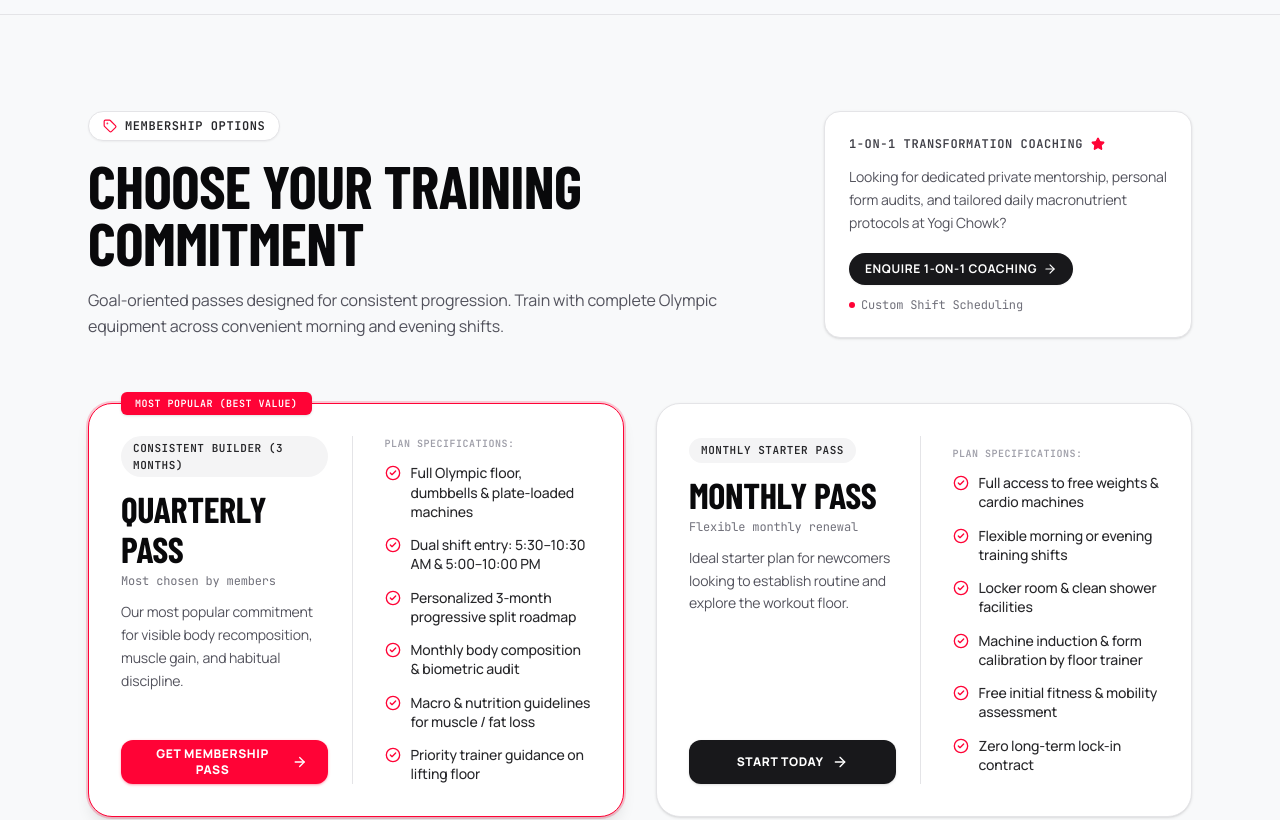
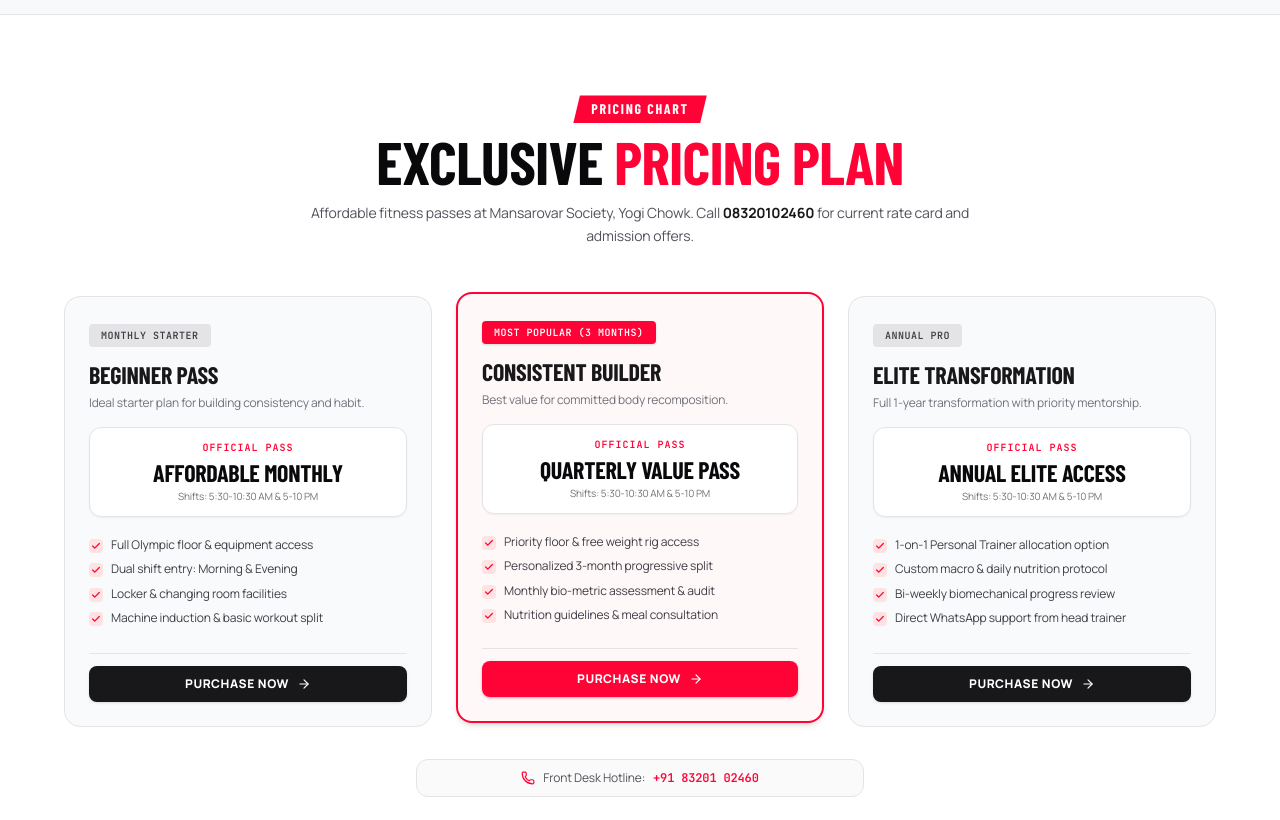
Before and after one commit to Dhruv0055/Mahadevfitness, a React (Vite) app: page / in a window 1280 px wide. Shown: the part 4920-5740 px from the top of the page. Built offline with nearby package versions, Linux system fonts and the light colour scheme; a web font is replaced by a local one.

Commit message:
Undo watermelon pricing-3 and restore previous compact membership pricing design

```diff
--- a/src/components/MembershipPlans.tsx
+++ b/src/components/MembershipPlans.tsx
@@ -1,224 +1,196 @@
 import React from 'react';
-import { Tag, Star, CheckCircle2, ArrowRight, Phone } from 'lucide-react';
-
-interface PricingFeature {
-  text: string;
-}
-
-interface PricingPlan {
-  id: string;
-  name: string;
-  price: string;
-  billingPeriod?: string;
-  description: string;
-  isPopular?: boolean;
-  popularBadgeText?: string;
-  features: PricingFeature[];
-  buttonText: string;
-}
-
-interface EnterprisePlan {
-  title: string;
-  description: string;
-  buttonText: string;
-  footnote: string;
-}
+import { motion } from 'framer-motion';
+import { Check, ArrowRight, Phone } from 'lucide-react';
+import type { PlanItem } from '../types';
 
 interface MembershipPlansProps {
   onSelectPlan: (planName: string) => void;
 }
 
 export const MembershipPlans: React.FC<MembershipPlansProps> = ({ onSelectPlan }) => {
-  const badgeText = "MEMBERSHIP OPTIONS";
-  const title = "Choose Your Training Commitment";
-  const subtitle = "Goal-oriented passes designed for consistent progression. Train with complete Olympic equipment across convenient morning and evening shifts.";
-
-  const enterprisePlan: EnterprisePlan = {
-    title: "1-ON-1 TRANSFORMATION COACHING",
-    description: "Looking for dedicated private mentorship, personal form audits, and tailored daily macronutrient protocols at Yogi Chowk?",
-    buttonText: "ENQUIRE 1-ON-1 COACHING",
-    footnote: "Custom Shift Scheduling"
-  };
-
-  const plans: PricingPlan[] = [
+  const plans: PlanItem[] = [
     {
-      id: 'consistent-builder',
-      name: 'CONSISTENT BUILDER (3 MONTHS)',
-      price: 'QUARTERLY PASS',
-      billingPeriod: 'Most chosen by members',
-      description: 'Our most popular commitment for visible body recomposition, muscle gain, and habitual discipline.',
-      isPopular: true,
-      popularBadgeText: 'MOST POPULAR (BEST VALUE)',
-      buttonText: 'GET MEMBERSHIP PASS',
+      id: 'flexible',
+      name: 'BEGINNER PASS',
+      badge: 'MONTHLY STARTER',
+      description: 'Ideal starter plan for building consistency and habit.',
+      priceNote: 'AFFORDABLE MONTHLY',
+      popular: false,
       features: [
-        { text: 'Full Olympic floor, dumbbells & plate-loaded machines' },
-        { text: 'Dual shift entry: 5:30–10:30 AM & 5:00–10:00 PM' },
-        { text: 'Personalized 3-month progressive split roadmap' },
-        { text: 'Monthly body composition & biometric audit' },
-        { text: 'Macro & nutrition guidelines for muscle / fat loss' },
-        { text: 'Priority trainer guidance on lifting floor' }
-      ]
+        'Full Olympic floor & equipment access',
+        'Dual shift entry: Morning & Evening',
+        'Locker & changing room facilities',
+        'Machine induction & basic workout split'
+      ],
+      ctaText: 'PURCHASE NOW'
     },
     {
-      id: 'starter-flex',
-      name: 'MONTHLY STARTER PASS',
-      price: 'MONTHLY PASS',
-      billingPeriod: 'Flexible monthly renewal',
-      description: 'Ideal starter plan for newcomers looking to establish routine and explore the workout floor.',
-      isPopular: false,
-      buttonText: 'START TODAY',
+      id: 'consistent',
+      name: 'CONSISTENT BUILDER',
+      badge: 'MOST POPULAR (3 MONTHS)',
+      description: 'Best value for committed body recomposition.',
+      priceNote: 'QUARTERLY VALUE PASS',
+      popular: true,
       features: [
-        { text: 'Full access to free weights & cardio machines' },
-        { text: 'Flexible morning or evening training shifts' },
-        { text: 'Locker room & clean shower facilities' },
-        { text: 'Machine induction & form calibration by floor trainer' },
-        { text: 'Free initial fitness & mobility assessment' },
-        { text: 'Zero long-term lock-in contract' }
-      ]
+        'Priority floor & free weight rig access',
+        'Personalized 3-month progressive split',
+        'Monthly bio-metric assessment & audit',
+        'Nutrition guidelines & meal consultation'
+      ],
+      ctaText: 'PURCHASE NOW'
+    },
+    {
+      id: 'transform',
+      name: 'ELITE TRANSFORMATION',
+      badge: 'ANNUAL PRO',
+      description: 'Full 1-year transformation with priority mentorship.',
+      priceNote: 'ANNUAL ELITE ACCESS',
+      popular: false,
+      features: [
+        '1-on-1 Personal Trainer allocation option',
+        'Custom macro & daily nutrition protocol',
+        'Bi-weekly biomechanical progress review',
+        'Direct WhatsApp support from head trainer'
+      ],
+      ctaText: 'PURCHASE NOW'
     }
   ];
 
-  const footerText = "Looking for student concessions, annual elite passes, or corporate group admissions? Contact front desk directly at Mansarovar Society, Yogi Chowk: +91 83201 02460.";
+  return (
+    <section id="membership" className="relative py-16 sm:py-20 bg-white text-zinc-900 border-t border-zinc-200 overflow-hidden">
 
-  return (
-    <section id="membership" className="bg-[#F8F9FA] text-zinc-900 w-full py-16 sm:py-20 md:py-24 border-t border-zinc-200">
-      <div className="container mx-auto max-w-6xl px-4 md:px-6">
+      <div className="max-w-7xl mx-auto px-4 sm:px-6 lg:px-8 relative z-10">
 
-        {/* Header - 2 Columns (pricing-3 layout) */}
-        <div className="mb-12 sm:mb-16 flex flex-col items-start justify-between gap-8 lg:flex-row lg:gap-12">
+        {/* Section Header (Compact & Clean) */}
+        <div className="text-center max-w-2xl mx-auto mb-10 sm:mb-12">
+          <motion.div
+            initial={{ opacity: 0, y: -10 }}
+            whileInView={{ opacity: 1, y: 0 }}
+            viewport={{ once: true }}
+            className="inline-block mb-2.5"
+          >
+            <div className="brush-badge bg-[#FF0336] text-white text-xs sm:text-sm font-black tracking-widest uppercase">
+              PRICING CHART
+            </div>
+          </motion.div>
 
-          {/* Left Column */}
-          <div className="flex max-w-2xl flex-col items-start gap-4">
-            {badgeText && (
-              <div className="inline-flex items-center gap-2 rounded-full border border-zinc-200 bg-white px-3.5 py-1.5 text-xs font-mono font-bold text-zinc-800 shadow-xs">
-                <Tag className="h-3.5 w-3.5 text-[#FF0336]" />
-                <span className="uppercase tracking-wider">{badgeText}</span>
-              </div>
-            )}
+          <motion.h2
+            initial={{ opacity: 0, y: 15 }}
+            whileInView={{ opacity: 1, y: 0 }}
+            viewport={{ once: true }}
+            transition={{ delay: 0.1 }}
+            className="font-display text-4xl sm:text-5xl lg:text-6xl font-black uppercase text-zinc-950 leading-[0.95] tracking-tight mb-3"
+          >
+            Exclusive <span className="text-[#FF0336]">Pricing Plan</span>
+          </motion.h2>
 
-            <h2 className="font-display text-4xl font-black uppercase tracking-tight text-zinc-950 sm:text-5xl md:text-6xl leading-[0.95]">
-              {title}
-            </h2>
-
-            <p className="text-zinc-600 text-sm sm:text-base leading-relaxed">
-              {subtitle}
-            </p>
-          </div>
-
-          {/* Right Column (Personal Mentorship Callout from pricing-3) */}
-          <div className="flex w-full flex-col gap-3.5 rounded-2xl bg-white border border-zinc-200 p-5 sm:p-6 shadow-sm lg:w-1/3">
-            <div className="flex items-center gap-2 text-xs font-mono font-bold tracking-wider uppercase text-zinc-700">
-              <span>{enterprisePlan.title}</span>
-              <Star className="h-3.5 w-3.5 fill-[#FF0336] text-[#FF0336]" />
-            </div>
-
-            <p className="text-zinc-600 text-xs sm:text-sm leading-relaxed">
-              {enterprisePlan.description}
-            </p>
-
-            <div className="mt-1 flex flex-wrap items-center gap-3">
-              <button
-                onClick={() => onSelectPlan('Personal Training Mentorship')}
-                className="group inline-flex items-center justify-center rounded-full bg-zinc-900 hover:bg-[#FF0336] px-4 py-2 text-xs font-bold uppercase tracking-wider text-white transition-all shadow-xs"
-              >
-                <span>{enterprisePlan.buttonText}</span>
-                <ArrowRight className="ml-1.5 h-3.5 w-3.5 transition-transform group-hover:translate-x-1" />
-              </button>
-
-              <span className="flex items-center gap-1.5 text-xs font-mono text-zinc-500">
-                <span className="h-1.5 w-1.5 rounded-full bg-[#FF0336]" />
-                {enterprisePlan.footnote}
-              </span>
-            </div>
-          </div>
-
+          <motion.p
+            initial={{ opacity: 0, y: 15 }}
+            whileInView={{ opacity: 1, y: 0 }}
+            viewport={{ once: true }}
+            transition={{ delay: 0.15 }}
+            className="text-zinc-600 text-xs sm:text-sm leading-relaxed"
+          >
+            Affordable fitness passes at Mansarovar Society, Yogi Chowk. Call <strong className="text-zinc-900">08320102460</strong> for current rate card and admission offers.
+          </motion.p>
         </div>
 
-        {/* Pricing Cards Grid (pricing-3 card split architecture) */}
-        <div className="grid grid-cols-1 gap-6 md:gap-8 lg:grid-cols-2">
-          {plans.map((plan) => (
-            <div
-              key={plan.id}
-              className={`relative flex flex-col gap-6 rounded-3xl border bg-white p-6 transition-all duration-300 sm:flex-row sm:p-8 ${
-                plan.isPopular
-                  ? "border-[#FF0336] ring-2 ring-[#FF0336]/20 shadow-lg bg-[#FFFCFC]"
-                  : "border-zinc-200 shadow-sm hover:shadow-md"
-              }`}
-            >
-              {/* Popular Badge */}
-              {plan.isPopular && plan.popularBadgeText && (
-                <div className="absolute -top-3 left-6 sm:left-8 rounded-md bg-[#FF0336] px-3.5 py-1 text-[10px] font-mono font-black uppercase tracking-wider text-white shadow-sm">
-                  {plan.popularBadgeText}
-                </div>
-              )}
+        {/* 3 Compact Pricing Cards (Clean Gymate Light Aesthetic) */}
+        <div className="grid grid-cols-1 md:grid-cols-3 gap-5 sm:gap-6 items-stretch max-w-6xl mx-auto mb-8">
+          {plans.map((plan) => {
+            const isPopular = plan.popular;
 
-              {/* Card Left Side (Name, Price, Button) */}
-              <div className="flex flex-1 flex-col items-start border-b border-zinc-200 pb-6 sm:border-r sm:border-b-0 sm:pr-6 sm:pb-0 justify-between">
+            return (
+              <motion.div
+                key={plan.id}
+                initial={{ opacity: 0, y: 25 }}
+                whileInView={{ opacity: 1, y: 0 }}
+                viewport={{ once: true }}
+                transition={{ duration: 0.4 }}
+                className={`relative rounded-2xl p-5 sm:p-6 flex flex-col justify-between transition-all duration-300 hover:shadow-xl ${
+                  isPopular
+                    ? 'bg-[#FFF8F8] border-2 border-[#FF0336] shadow-md md:-translate-y-1'
+                    : 'bg-[#F9FAFB] border border-zinc-200 hover:border-zinc-300'
+                }`}
+              >
+                {/* Badge Tag */}
+                {plan.badge && (
+                  <div className="mb-3">
+                    <span
+                      className={`inline-block px-3 py-1 text-[10px] font-mono font-black uppercase tracking-wider rounded ${
+                        isPopular
+                          ? 'bg-[#FF0336] text-white shadow-sm'
+                          : 'bg-zinc-200 text-zinc-700'
+                      }`}
+                    >
+                      {plan.badge}
+                    </span>
+                  </div>
+                )}
+
                 <div>
-                  <div className="inline-block rounded-full bg-zinc-100 px-3 py-1 text-[11px] font-mono font-bold uppercase tracking-wider text-zinc-800 mb-3">
+                  <h3 className="font-display text-2xl font-black uppercase text-zinc-900 tracking-tight mb-1">
                     {plan.name}
+                  </h3>
+                  <p className="text-xs text-zinc-500 mb-4 line-clamp-1">
+                    {plan.description}
+                  </p>
+
+                  {/* Compact Pricing Block */}
+                  <div className="p-3 rounded-xl bg-white border border-zinc-200 text-center mb-5 shadow-xs">
+                    <span className="text-[10px] font-mono uppercase tracking-widest text-[#FF0336] font-extrabold block">
+                      OFFICIAL PASS
+                    </span>
+                    <span className="font-display text-2xl font-black text-zinc-950 mt-0.5 block">
+                      {plan.priceNote}
+                    </span>
+                    <span className="text-[10px] text-zinc-500 block">
+                      Shifts: 5:30-10:30 AM & 5-10 PM
+                    </span>
                   </div>
 
-                  <div className="font-display text-3xl sm:text-4xl font-black uppercase tracking-tight text-zinc-950 mb-1">
-                    {plan.price}
+                  {/* Features List */}
+                  <div className="space-y-2 mb-6">
+                    {plan.features.map((feature, fIdx) => (
+                      <div key={fIdx} className="flex items-start space-x-2">
+                        <div className="mt-0.5 w-3.5 h-3.5 rounded bg-red-100 text-[#FF0336] flex items-center justify-center shrink-0">
+                          <Check className="w-2.5 h-2.5 stroke-[3]" />
+                        </div>
+                        <span className="text-xs text-zinc-700 leading-snug">
+                          {feature}
+                        </span>
+                      </div>
+                    ))}
                   </div>
-
-                  {plan.billingPeriod && (
-                    <span className="text-xs font-mono text-zinc-500 block mb-3">
-                      {plan.billingPeriod}
-                    </span>
-                  )}
-
-                  <p className="text-zinc-600 text-xs sm:text-sm leading-relaxed mb-6">
-                    {plan.description}
-                  </p>
                 </div>
 
-                <div className="w-full mt-auto">
+                {/* Compact Button */}
+                <div className="pt-3 border-t border-zinc-200 mt-auto">
                   <button
                     onClick={() => onSelectPlan(plan.name)}
-                    className={`group flex h-11 w-full items-center justify-center rounded-xl px-5 text-xs font-black uppercase tracking-wider transition-all shadow-sm active:scale-95 ${
-                      plan.isPopular
-                        ? "bg-[#FF0336] hover:bg-[#E00230] text-white shadow-[#FF0336]/30"
-                        : "bg-zinc-900 hover:bg-[#FF0336] text-white"
+                    className={`w-full py-2.5 px-4 text-xs font-black uppercase tracking-wider rounded-lg flex items-center justify-center space-x-2 transition-all active:scale-95 shadow-sm ${
+                      isPopular
+                        ? 'bg-[#FF0336] hover:bg-[#E00230] text-white shadow-[#FF0336]/30'
+                        : 'bg-zinc-900 hover:bg-[#FF0336] text-white'
                     }`}
                   >
-                    <span>{plan.buttonText}</span>
-                    <ArrowRight className="ml-2 h-4 w-4 transition-transform group-hover:translate-x-1" />
+                    <span>{plan.ctaText}</span>
+                    <ArrowRight className="w-3.5 h-3.5" />
                   </button>
                 </div>
-              </div>
-
-              {/* Card Right Side (Features List) */}
-              <div className="flex flex-1 flex-col justify-center sm:pl-2">
-                <span className="text-[10px] font-mono uppercase tracking-wider text-zinc-400 font-bold mb-3 block">
-                  PLAN SPECIFICATIONS:
-                </span>
-                <ul className="space-y-3 sm:space-y-3.5">
-                  {plan.features.map((feature, index) => (
-                    <li key={index} className="flex items-start gap-2.5">
-                      <CheckCircle2 className="mt-0.5 h-4 w-4 shrink-0 text-[#FF0336]" />
-                      <span className="text-xs sm:text-sm font-medium text-zinc-800 leading-snug">
-                        {feature.text}
-                      </span>
-                    </li>
-                  ))}
-                </ul>
-              </div>
-
-            </div>
-          ))}
+              </motion.div>
+            );
+          })}
         </div>
 
-        {/* Footer Note */}
-        {footerText && (
-          <div className="mx-auto mt-10 sm:mt-12 max-w-3xl text-center">
-            <div className="inline-flex items-center justify-center gap-2 rounded-xl bg-white border border-zinc-200 px-4 py-2.5 text-xs text-zinc-600 shadow-xs">
-              <Phone className="h-3.5 w-3.5 text-[#FF0336] shrink-0" />
-              <span>{footerText}</span>
-            </div>
-          </div>
-        )}
+        {/* Small Desk Call Strip */}
+        <div className="flex items-center justify-center space-x-2 text-xs text-zinc-600 bg-zinc-50 border border-zinc-200 py-2.5 px-4 rounded-xl max-w-md mx-auto">
+          <Phone className="w-3.5 h-3.5 text-[#FF0336] shrink-0" />
+          <span>Front Desk Hotline:</span>
+          <a href="tel:08320102460" className="text-[#FF0336] font-bold font-mono hover:underline">
+            +91 83201 02460
+          </a>
+        </div>
 
       </div>
     </section>
```
